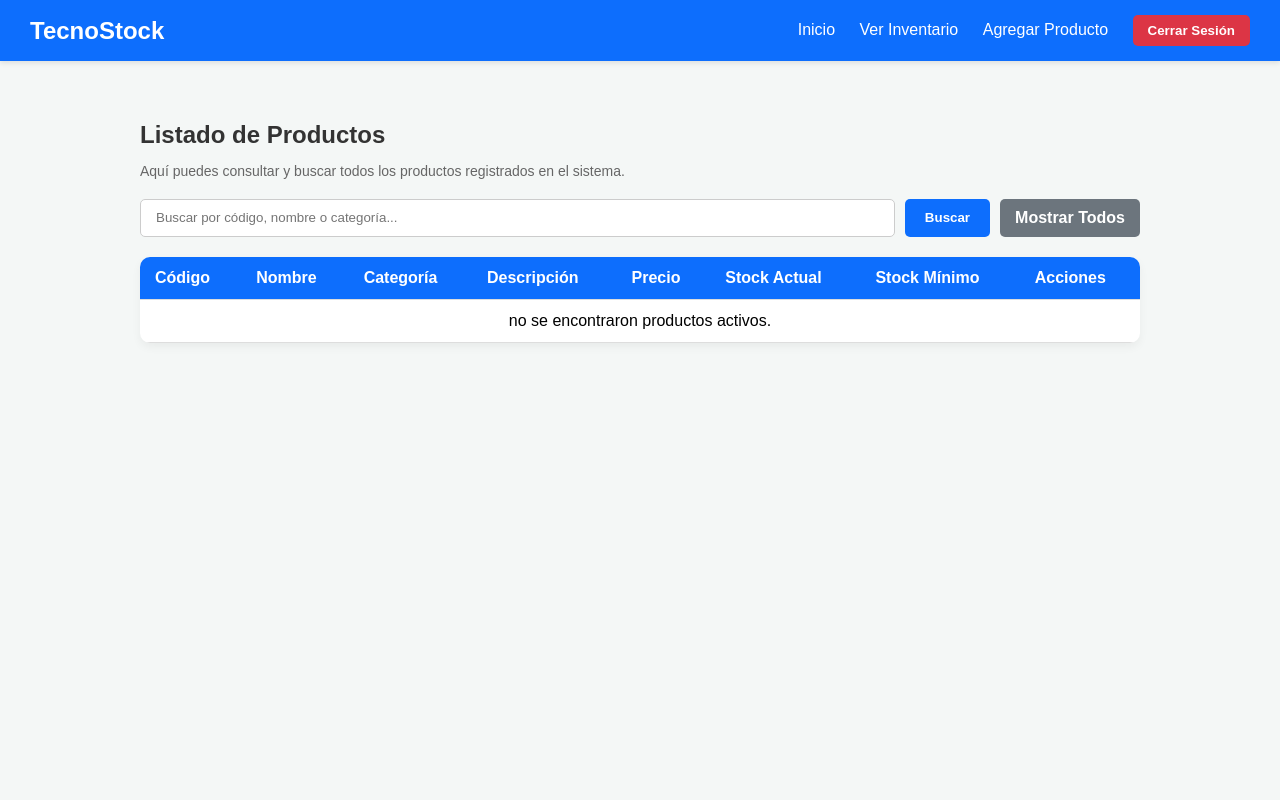
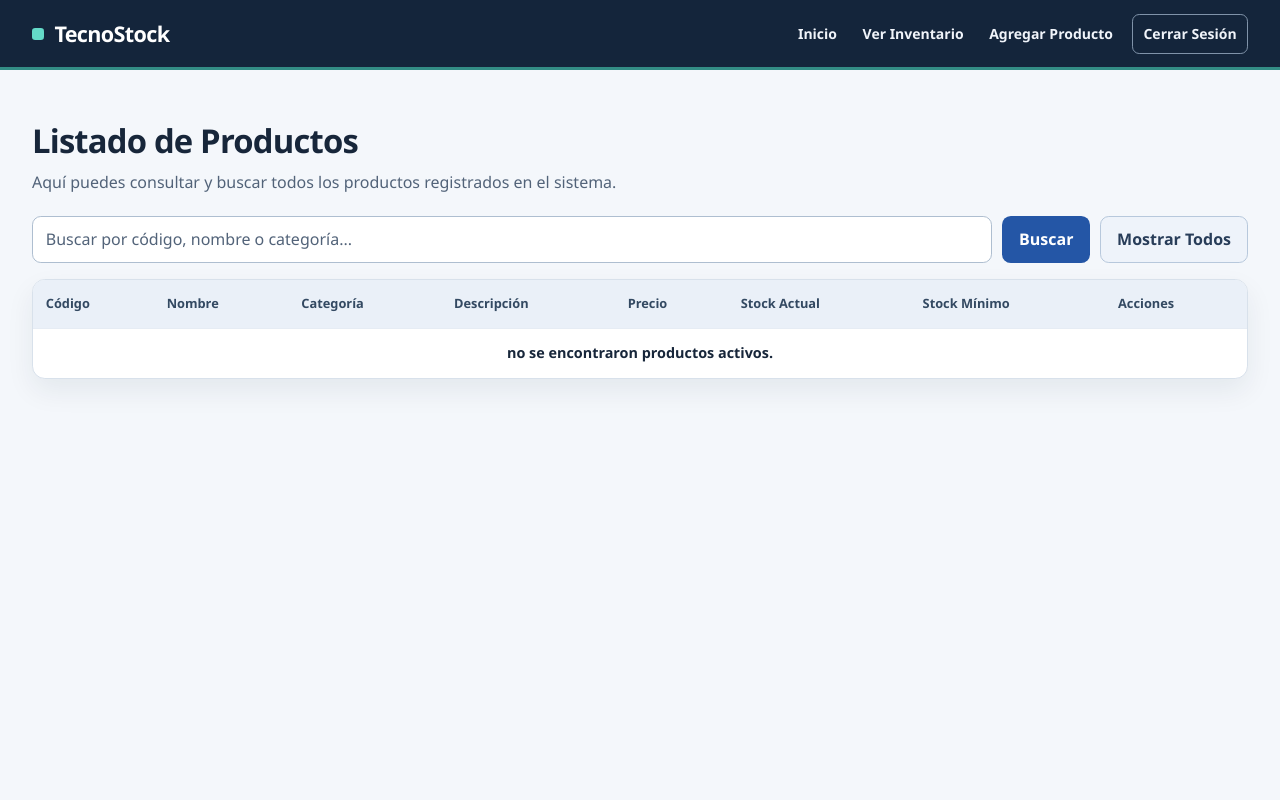
Before and after one commit to nvmfr4n/tecnostock-inventario, a PHP site: page /ver_inventario.php in a window 1280 px wide. Run offline with PHP 8.4, Linux system fonts and the light colour scheme; a user stored in the database is signed in; data comes from the database, SQL or seed files in the repository.

Commit message:
Mejora de diseño

```diff
--- a/diseno.css
+++ b/diseno.css
@@ -1,294 +1,446 @@
-/* configuración del fondo de toda la pantalla */
+/* colores y tipografía de tecnostock */
+:root {
+    color-scheme: light;
+    --fondo: #f4f7fb;
+    --superficie: #fff;
+    --texto: #17263a;
+    --texto-secundario: #526379;
+    --borde: #d8e1eb;
+    --menu: #14253b;
+    --primario: #2456a6;
+    --primario-hover: #194686;
+    --acento: #177269;
+    --sombra: 0 12px 28px rgb(20 37 59 / 7%);
+}
+
+*, *::before, *::after {
+    box-sizing: border-box;
+}
+
 body {
-    font-family: Arial, sans-serif;
-    background-color: #f0f2f5;
-    display: flex;
-    justify-content: center;
-    align-items: center;
-    height: 100vh;
+    margin: 0;
+    min-height: 100vh;
+    color: var(--texto);
+    background: var(--fondo);
+    font: 1rem/1.55 "Segoe UI", system-ui, sans-serif;
+}
+
+h2, h3, p {
     margin: 0;
 }
 
-/* diseño de la caja blanca del formulario */
-form {
-    background-color: white;
-    padding: 40px;
-    border-radius: 10px;
-    box-shadow: 0px 4px 15px rgba(0, 0, 0, 0.1);
-    width: 320px;
-    text-align: center;
+h2 {
+    font-size: clamp(1.55rem, 1.25rem + 1vw, 2.1rem);
+    font-weight: 700;
+    line-height: 1.2;
+    letter-spacing: -.025em;
 }
 
-/* estilo para los textos y títulos dentro del formulario */
-h2 {
-    color: #333333;
-    margin-bottom: 5px;
+h2 + p {
+    margin-top: .55rem;
+    color: var(--texto-secundario);
 }
 
-p {
-    color: #666666;
-    margin-bottom: 20px;
-    font-size: 14px;
+button, input, select {
+    font: inherit;
 }
 
-/* estilo para las cajas donde el usuario escribe */
-input {
+input:not([type="hidden"]), select {
     width: 100%;
-    padding: 10px;
-    margin-top: 5px;
-    margin-bottom: 15px;
-    border: 1px solid #cccccc;
-    border-radius: 5px;
-    box-sizing: border-box;
+    min-width: 0;
+    min-height: 2.75rem;
+    padding: .65rem .8rem;
+    border: 1px solid #aebed0;
+    border-radius: .55rem;
+    background: var(--superficie);
+    color: var(--texto);
 }
 
-/* estilo para el botón de ingresar */
-button {
-    width: 100%;
-    padding: 12px;
-    background-color: #0d6efd;
-    color: white;
-    border: none;
-    border-radius: 5px;
-    font-weight: bold;
+input::placeholder {
+    color: var(--texto-secundario);
+}
+
+:where(a, button, input, select):focus-visible {
+    outline: 2px solid #2967bd;
+    outline-offset: 3px;
+}
+
+button, .btn-limpiar, .btn-editar, .tabla-inventario a[href^="movimiento.php?"] {
+    display: inline-flex;
+    align-items: center;
+    justify-content: center;
+    min-height: 2.75rem;
+    padding: .6rem 1rem;
+    border: 1px solid transparent;
+    border-radius: .55rem;
+    color: #fff;
+    background: var(--primario);
+    font-weight: 650;
+    text-align: center;
+    text-decoration: none;
     cursor: pointer;
 }
 
-/* comportamiento al pasar el mouse por encima del botón */
 button:hover {
-    background-color: #0b5ed7;
+    background: var(--primario-hover);
 }
 
-/* estilos del menú de navegación superior */
+/* inicio de sesión */
+body:not(.body-panel) {
+    display: grid;
+    place-items: center;
+    padding: 1.25rem;
+    background: radial-gradient(ellipse at 20% 15%, #294d66, transparent 55%), var(--menu);
+}
+
+body:not(.body-panel) > form {
+    width: min(100%, 27rem);
+    padding: clamp(1.25rem, 5vw, 2.5rem);
+    border-top: .35rem solid #3bb2a2;
+    border-radius: 1rem;
+    background: var(--superficie);
+    box-shadow: 0 18px 55px rgb(0 0 0 / 26%);
+}
+
+body:not(.body-panel) > form label {
+    display: block;
+    margin: 1rem 0 .35rem;
+    font-weight: 600;
+}
+
+body:not(.body-panel) > form > br {
+    display: none;
+}
+
+body:not(.body-panel) > form > button {
+    width: 100%;
+    margin-top: 1.35rem;
+}
+
+/* navegación y resumen */
 .menu-superior {
-    background-color: #0d6efd;
-    color: white;
     display: flex;
+    align-items: center;
     justify-content: space-between;
-    align-items: center;
-    padding: 15px 30px;
-    box-shadow: 0 2px 5px rgba(0,0,0,0.1);
+    gap: .6rem 1.5rem;
+    flex-wrap: wrap;
+    padding: .85rem max(1rem, calc((100% - 76rem) / 2));
+    border-bottom: 3px solid #338d85;
+    background: var(--menu);
+    color: #fff;
 }
 
 .logo-menu {
-    font-size: 24px;
-    font-weight: bold;
+    display: flex;
+    align-items: center;
+    gap: .65rem;
+    font-size: 1.35rem;
+    font-weight: 750;
+    letter-spacing: -.03em;
 }
 
-.enlaces-menu a {
-    color: white;
-    text-decoration: none;
-    margin-left: 20px;
-    font-size: 16px;
-    transition: 0.3s;
+.logo-menu::before {
+    content: "";
+    width: .75rem;
+    height: .75rem;
+    border-radius: .2rem;
+    background: #64dac8;
 }
 
-.enlaces-menu a:hover {
-    color: #cce5ff;
+.enlaces-menu {
+    display: flex;
+    align-items: center;
+    flex-wrap: wrap;
+    gap: .3rem;
 }
 
-.btn-salir {
-    background-color: #dc3545;
-    padding: 8px 15px;
-    border-radius: 5px;
-    font-weight: bold;
+.enlaces-menu a, .btn-salir {
+    padding: .45rem .65rem;
+    border-radius: .45rem;
+    color: #f0f4fa;
+    font-size: .875rem;
+    font-weight: 600;
+    text-decoration: none;
 }
 
-.btn-salir:hover {
-    background-color: #c82333;
-    color: white !important;
+.enlaces-menu a:hover, .btn-salir:hover {
+    background: #304762;
+    color: #fff;
 }
 
-/* contenido central del panel */
-.contenedor-panel {
-    padding: 40px;
-    max-width: 1000px;
-    margin: 0 auto;
+.enlaces-menu :focus-visible {
+    outline-color: #a5e6dd;
 }
 
-/* tarjetas de resumen simuladas */
+.enlaces-menu .btn-salir {
+    min-height: 2.5rem;
+    margin-left: .25rem !important; /* sustituye el margen en línea */
+    border-color: #8093a9;
+    background: transparent;
+}
+
+.enlaces-menu .btn-salir:hover {
+    background: #304762;
+}
+
+.contenedor-panel {
+    width: min(100% - 2rem, 76rem);
+    margin: 0 auto;
+    padding: clamp(1.5rem, 4vw, 3.25rem) 0 2.5rem;
+}
+
 .tarjetas-resumen {
-    display: flex;
-    gap: 20px;
-    margin-top: 30px;
+    display: grid;
+    grid-template-columns: repeat(2, minmax(0, 1fr));
+    gap: 1rem;
+    max-width: 55rem;
+    margin-top: 1.5rem;
 }
 
 .tarjeta {
-    background: white;
-    padding: 20px;
-    border-radius: 10px;
-    box-shadow: 0 4px 10px rgba(0,0,0,0.05);
-    flex: 1;
-    text-align: center;
+    padding: 1.35rem 1.5rem;
+    border: 1px solid var(--borde);
+    border-left: .3rem solid var(--acento);
+    border-radius: .8rem;
+    background: var(--superficie);
+    box-shadow: var(--sombra);
+}
+
+.tarjeta h3 {
+    color: var(--texto-secundario);
+    font-size: .95rem;
+    font-weight: 650;
 }
 
 .numero-grande {
-    font-size: 36px;
-    font-weight: bold;
-    color: #0d6efd;
-    margin-top: 10px;
+    margin-top: .35rem;
+    color: var(--acento);
+    font-size: clamp(2rem, 1.5rem + 2vw, 3rem);
+    font-weight: 750;
+    line-height: 1.15;
+    font-variant-numeric: tabular-nums;
 }
 
-/* anula el centrado del login para permitir scroll en el panel */
-body.body-panel {
-    display: block;
-    height: auto;
-    margin: 0;
-    background-color: #f4f7f6;
+.tarjeta + .tarjeta {
+    border-left-color: #b7671b;
 }
 
-/* estilos del formulario secundario */
+.tarjeta + .tarjeta .numero-grande {
+    color: #8b4c14;
+}
+
+/* formularios de producto y movimientos */
+.contenedor-panel:has(> .formulario-producto) {
+    max-width: 45rem;
+}
+
 .formulario-producto {
-    background: white;
-    padding: 30px;
-    border-radius: 10px;
-    box-shadow: 0 4px 10px rgba(0,0,0,0.05);
-    display: flex;
-    flex-direction: column;
-    max-width: 500px;
-    margin: 20px auto;
+    display: grid;
+    grid-template-columns: minmax(9rem, 1fr) minmax(0, 2fr);
+    align-items: center;
+    gap: .8rem 1.25rem;
+    margin-top: 1.25rem;
+    padding: clamp(1rem, 4vw, 1.75rem);
+    border: 1px solid var(--borde);
+    border-radius: .9rem;
+    background: var(--superficie);
+    box-shadow: var(--sombra);
 }
 
 .formulario-producto label {
-    margin-top: 15px;
-    margin-bottom: 5px;
-    font-weight: bold;
-    color: #333;
+    font-size: .95rem;
+    font-weight: 650;
 }
 
-.formulario-producto input {
-    padding: 10px;
-    border: 1px solid #ccc;
-    border-radius: 5px;
-    font-size: 16px;
+.formulario-producto select[name="tipo"] {
+    margin-bottom: 0 !important; /* iguala el espaciado del selector de movimientos */
 }
 
-.btn-guardar {
-    margin-top: 25px;
-    background-color: #0d6efd;
-    color: white;
-    padding: 12px;
-    border: none;
-    border-radius: 5px;
-    font-size: 16px;
-    font-weight: bold;
-    cursor: pointer;
-    transition: 0.3s;
+.formulario-producto .btn-guardar {
+    grid-column: 2;
+    justify-self: start;
+    margin-top: .3rem;
 }
 
-.btn-guardar:hover {
-    background-color: #0b5ed7;
+.alerta-exito, .alerta-error {
+    margin-top: 1rem;
+    padding: .75rem 1rem;
+    border: 1px solid;
+    border-radius: .65rem;
+    font-size: .95rem;
 }
 
 .alerta-exito {
-    background-color: #d1e7dd;
-    color: #0f5132;
-    padding: 15px;
-    border-radius: 5px;
-    margin-bottom: 20px;
-    text-align: center;
+    color: #155b48;
+    background: #e5f6ee;
+    border-color: #a0cfb8;
 }
 
 .alerta-error {
-    background-color: #f8d7da;
-    color: #842029;
-    padding: 15px;
-    border-radius: 5px;
-    margin-bottom: 20px;
-    text-align: center;
+    color: #8b2335;
+    background: #fff0f2;
+    border-color: #efb1ba;
 }
 
-/* estilos de la tabla del inventario */
+/* búsqueda, tabla y acciones */
+.formulario-buscador {
+    display: flex;
+    gap: .6rem;
+    margin: 1.35rem 0 1rem;
+}
+
+.formulario-buscador input {
+    flex: 1 1 15rem;
+}
+
+.formulario-buscador :is(button, a) {
+    flex-shrink: 0;
+}
+
+.btn-limpiar, .btn-editar {
+    color: #283d59;
+    background: #eef3fa;
+    border-color: #b7c8dc;
+}
+
+.btn-limpiar:hover, .btn-editar:hover {
+    background: #dfe9f6;
+}
+
 .tabla-inventario {
     width: 100%;
-    border-collapse: collapse;
-    background-color: white;
-    box-shadow: 0 4px 10px rgba(0,0,0,0.05);
-    border-radius: 10px;
+    border: 1px solid var(--borde);
+    border-radius: .8rem;
+    border-collapse: separate;
+    border-spacing: 0;
     overflow: hidden;
-    margin-top: 20px;
+    background: var(--superficie);
+    box-shadow: var(--sombra);
+    font-size: .9rem;
 }
 
-.tabla-inventario th, .tabla-inventario td {
-    padding: 12px 15px;
+.tabla-inventario :is(th, td) {
+    padding: .85rem .8rem;
     text-align: left;
-    border-bottom: 1px solid #ddd;
+    overflow-wrap: anywhere;
 }
 
 .tabla-inventario th {
-    background-color: #0d6efd;
-    color: white;
-    font-weight: bold;
+    background: #eaf0f8;
+    color: #334962;
+    font-size: .8rem;
+    font-weight: 700;
+}
+
+.tabla-inventario td {
+    border-top: 1px solid #e6ecf4;
+}
+
+.tabla-inventario td:first-child {
+    font-weight: 650;
+}
+
+.tabla-inventario td:nth-child(n + 5):nth-child(-n + 7) {
+    white-space: nowrap;
+    font-variant-numeric: tabular-nums;
 }
 
 .tabla-inventario tbody tr:hover {
-    background-color: #f1f1f1;
+    background: #f3f7fc;
 }
 
-/* indicador visual rojo de bajo stock */
-.alerta-stock {
-    background-color: #f8d7da !important;
-    color: #842029;
-    font-weight: bold;
+.tabla-inventario tbody tr.alerta-stock {
+    color: #832438;
+    background: #fff0f2;
 }
 
-/* botones de acción en la tabla */
-.btn-editar {
-    background-color: #ffc107;
-    color: #000;
-    padding: 5px 10px;
-    text-decoration: none;
-    border-radius: 4px;
-    font-size: 14px;
+.tabla-inventario .alerta-stock td:nth-child(6) {
+    font-weight: 750;
+}
+
+.tabla-inventario td:last-child:not([colspan]) {
+    min-width: 13rem;
+}
+
+.tabla-inventario td:last-child > :is(a, form) {
+    vertical-align: middle;
+    margin: .15rem .2rem .15rem 0;
+}
+
+.tabla-inventario :is(.btn-editar, .btn-desactivar, a[href^="movimiento.php?"]) {
+    min-height: 2rem;
+    padding: .28rem .58rem;
+    border-radius: .45rem;
+    font-size: .8rem;
+    line-height: 1.4;
+    white-space: nowrap;
+}
+
+.tabla-inventario a[href^="movimiento.php?"] {
+    /* sustituye el estilo en línea del enlace */
+    padding: .28rem .58rem !important;
+    border-radius: .45rem !important;
+    color: #145a51 !important;
+    background: #e3f3ef !important;
+    border-color: #aacfc5;
+    font-size: .8rem !important;
+}
+
+.tabla-inventario a[href^="movimiento.php?"]:hover {
+    background: #cbe8e1 !important;
 }
 
 .btn-desactivar {
-    background-color: #dc3545;
-    color: white;
-    padding: 5px 10px;
-    text-decoration: none;
-    border-radius: 4px;
-    font-size: 14px;
+    color: #8b2335;
+    background: #fff1f3;
+    border-color: #deb2ba;
 }
 
-/* estilos del buscador superior */
-.formulario-buscador {
-    display: flex;
-    gap: 10px;
-    margin-bottom: 20px;
-    background-color: transparent;
-    padding: 0;
-    box-shadow: none;
-    width: 100%;
-    max-width: 100%;
-    flex-direction: row;
+.btn-desactivar:hover {
+    background: #fbe0e5;
 }
 
-.formulario-buscador input {
-    flex: 1;
-    margin: 0;
-    padding: 10px 15px;
+/* ajustes para pantallas pequeñas */
+@media (max-width: 58rem) {
+    .tabla-inventario {
+        display: block;
+        overflow-x: auto;
+    }
+
+    .tabla-inventario > :is(thead, tbody) {
+        min-width: 52rem;
+    }
+
+    .tabla-inventario :is(th, td) {
+        min-width: 5.75rem;
+    }
 }
 
-.btn-buscar {
-    width: auto;
-    margin: 0;
-    padding: 10px 20px;
+@media (max-width: 38rem) {
+    .tarjetas-resumen, .formulario-producto {
+        grid-template-columns: 1fr;
+    }
+
+    .formulario-producto {
+        align-items: stretch;
+        gap: .35rem;
+    }
+
+    .formulario-producto label:not(:first-child) {
+        margin-top: .55rem;
+    }
+
+    .formulario-producto .btn-guardar {
+        grid-column: 1;
+        justify-self: stretch;
+        margin-top: .65rem;
+    }
+
+    .formulario-buscador {
+        flex-wrap: wrap;
+    }
+
+    .formulario-buscador input {
+        flex-basis: 100%;
+    }
 }
-
-.btn-limpiar {
-    background-color: #6c757d;
-    color: white;
-    padding: 10px 15px;
-    text-decoration: none;
-    border-radius: 5px;
-    font-weight: bold;
-    display: flex;
-    align-items: center;
-    transition: 0.3s;
-}
-
-.btn-limpiar:hover {
-    background-color: #5a6268;
-    color: white;
-}
```
